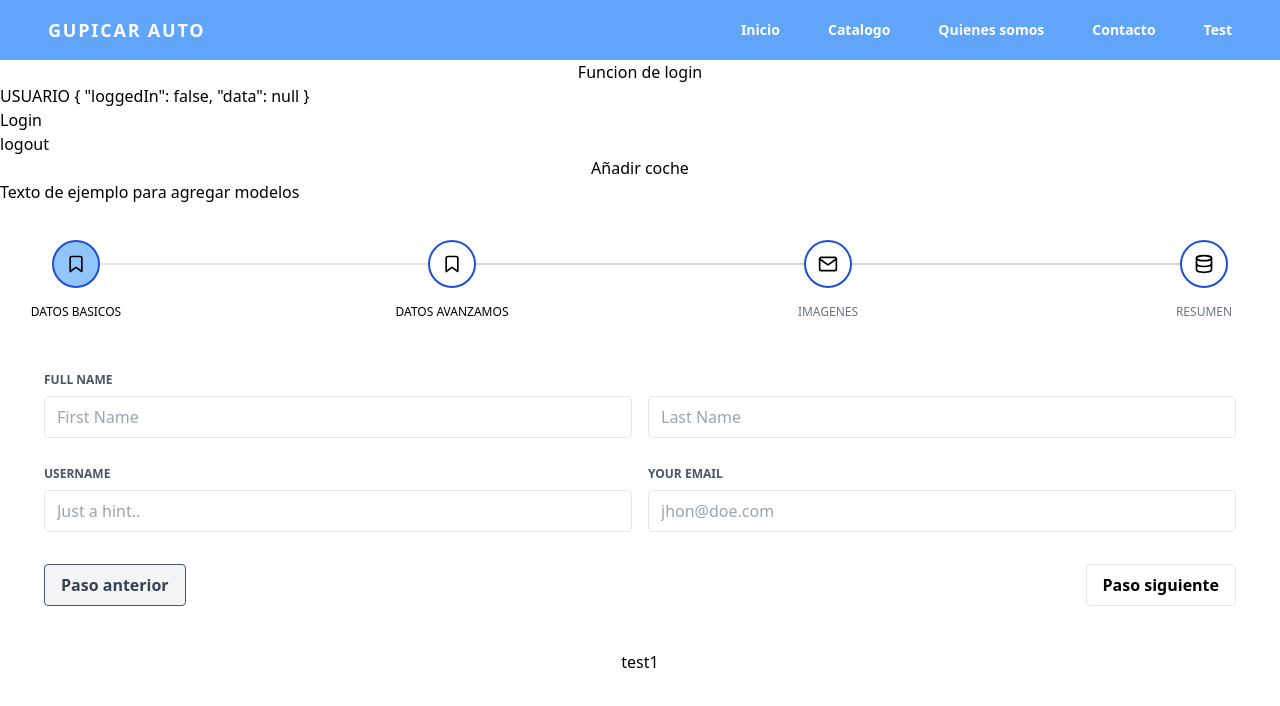
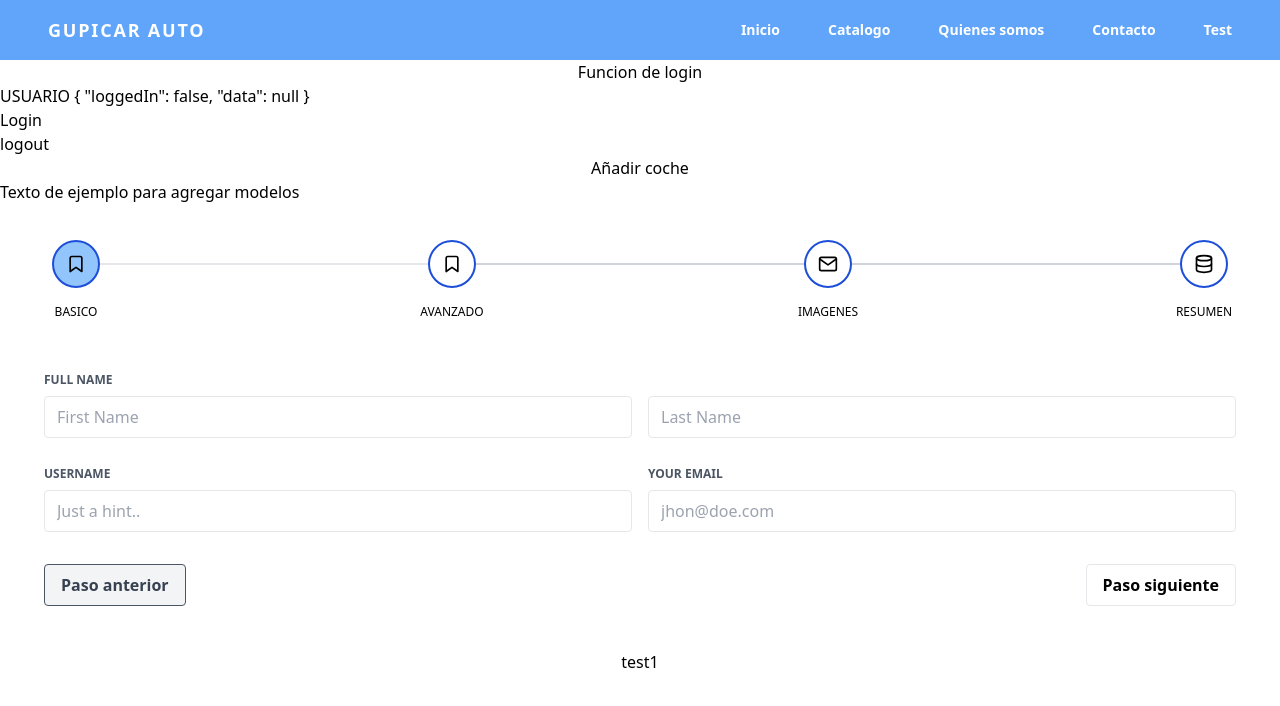
Before and after one commit to IamUnder/gupicar, a Vue app: page /#/test in a window 1280 px wide. Shown: the top 706 px of the page. Built offline with nearby package versions, Linux system fonts and the light colour scheme; no server answers.

Commit message:
Arreglo cometarios y configuración basica

```diff
--- a/src/components/Form.vue
+++ b/src/components/Form.vue
@@ -2,6 +2,7 @@
     <h1>Texto de ejemplo para agregar modelos</h1>
     <!-- component -->
     <div class="p-5">
+        <!-- Stepper -->
         <div class="mx-4 p-4">
             <div class="flex items-center">
                 <div class="flex items-center text-black relative">
@@ -10,7 +11,7 @@
                             <path d="M19 21l-7-5-7 5V5a2 2 0 0 1 2-2h10a2 2 0 0 1 2 2z"></path>
                         </svg>
                     </div>
-                    <div class="absolute top-0 -ml-10 text-center mt-16 w-32 text-xs font-medium uppercase text-teal-600">Datos basicos</div>
+                    <div class="absolute top-0 -ml-10 text-center mt-16 w-32 text-xs font-medium uppercase text-teal-600">Basico</div>
                 </div>
                 <div class="flex-auto border-t-2 transition duration-500 ease-in-out border-teal-600" :class="{ 'border-blue-300' : step > 0 }"></div>
                 <div class="flex items-center text-blue relative">
@@ -19,7 +20,7 @@
                             <path d="M19 21l-7-5-7 5V5a2 2 0 0 1 2-2h10a2 2 0 0 1 2 2z"></path>
                         </svg>
                     </div>
-                    <div class="absolute top-0 -ml-10 text-center mt-16 w-32 text-xs font-medium uppercase text-teal-600">Datos avanzamos</div>
+                    <div class="absolute top-0 -ml-10 text-center mt-16 w-32 text-xs font-medium uppercase text-teal-600">Avanzado</div>
                 </div>
                 <div class="flex-auto border-t-2 transition duration-500 ease-in-out border-gray-300" :class="{ 'border-blue-300' : step > 1 }"></div>
                 <div class="flex items-center text-black relative">
@@ -29,7 +30,7 @@
                             <polyline points="22,6 12,13 2,6"></polyline>
                         </svg>
                     </div>
-                    <div class="absolute top-0 -ml-10 text-center mt-16 w-32 text-xs font-medium uppercase text-gray-500">Imagenes</div>
+                    <div class="absolute top-0 -ml-10 text-center mt-16 w-32 text-xs font-medium uppercase text-black">Imagenes</div>
                 </div>
                 <div class="flex-auto border-t-2 transition duration-500 ease-in-out border-gray-300" :class="{ 'border-blue-300' : step > 2 }"></div>
                 <div class="flex items-center text-black relative">
@@ -40,11 +41,13 @@
                             <path d="M3 5v14c0 1.66 4 3 9 3s9-1.34 9-3V5"></path>
                         </svg>
                     </div>
-                    <div class="absolute top-0 -ml-10 text-center mt-16 w-32 text-xs font-medium uppercase text-gray-500">Resumen</div>
+                    <div class="absolute top-0 -ml-10 text-center mt-16 w-32 text-xs font-medium uppercase text-black">Resumen</div>
                 </div>
             </div>
         </div>
-        <div class="mt-8 p-4">
+        <!-- !Stepper -->
+        <!-- Primer seccion -->
+        <div class="mt-8 p-4" v-if="step == 0">
             <div>
                 <div class="font-bold text-gray-600 text-xs leading-8 uppercase h-6 mx-2 mt-3">Full Name</div>
                 <div class="flex flex-col md:flex-row">
--- a/src/components/Navbar.vue
+++ b/src/components/Navbar.vue
@@ -27,7 +27,7 @@
     name: 'Navbar',
 
     data: () => ({
-      open: true
+      open: false
     }),
     methods: {
       goTo (url) {
```
